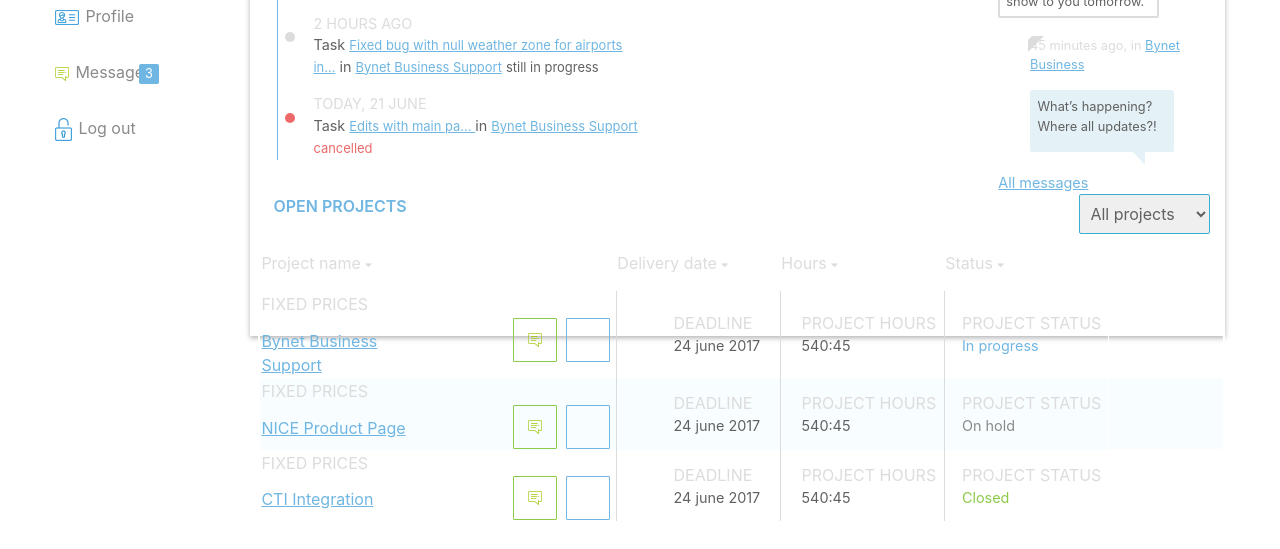
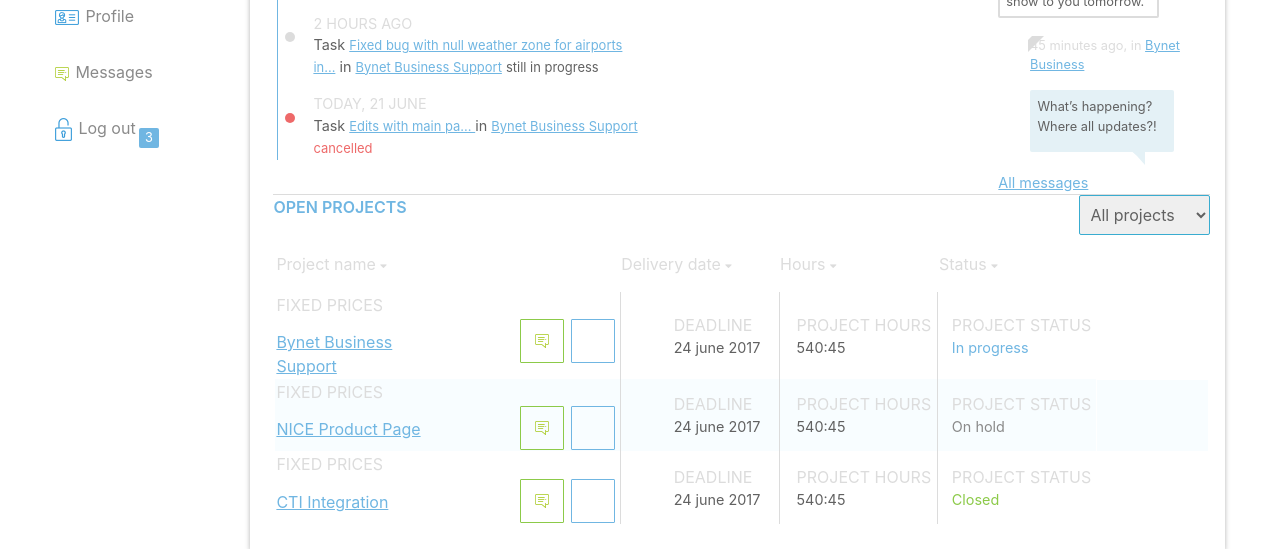
Before and after one commit to Glossarium05/sign-in-up, a website: page dashboard.html in a window 1280 px wide. Shown: the part 252-801 px from the top of the page. Drawn offline with nearby package versions, Linux system fonts and the light colour scheme; files whose address does not match are found by name.

Commit message:
all is clear

```diff
--- a/dashboard.html
+++ b/dashboard.html
@@ -6,9 +6,8 @@
     <meta name="viewport"
           content="width=device-width, user-scalable=no, initial-scale=1.0, maximum-scale=1.0, minimum-scale=1.0">
     <meta http-equiv="X-UA-Compatible" content="ie=edge">
-    <link rel="stylesheet" href="node_modules">
+    <link rel="stylesheet" href="node_modules/bootstrap/dist/css/bootstrap.min.css">
     <link rel="stylesheet" href="css/dashboard.css">
-    <link rel="stylesheet" href="node_modules/bootstrap/dist/css/bootstrap.min.css">
     <link rel="stylesheet" href="css/font-awesome.css">
 </head>
 <body>
@@ -184,7 +183,8 @@
                     </div>
 
                     <div class="row">
-                        <table>
+                        <div class="col-12">
+                            <table>
                             <tr class="tr">
                                 <th class="pj-name">
                                     <p>Project name <i class="fa fa-caret-down" aria-hidden="true"></i></p>
@@ -378,6 +378,7 @@
                                 <td class="empty"></td>
                             </tr>
                         </table>
+                        </div>
                     </div>
                 </section>
             </div>
--- a/sass/dashboard.scss
+++ b/sass/dashboard.scss
@@ -114,7 +114,7 @@
 
 .dashBoard {
   margin-top: -6.5vh;
-  height: 60vh;
+  min-height: 70vh;
   background-color: white;
   box-shadow: 0 2px 5px rgba(0, 0, 0, 0.3);
   padding-top: 1%;
```
Also changed, not shown: css/dashboard.css.
